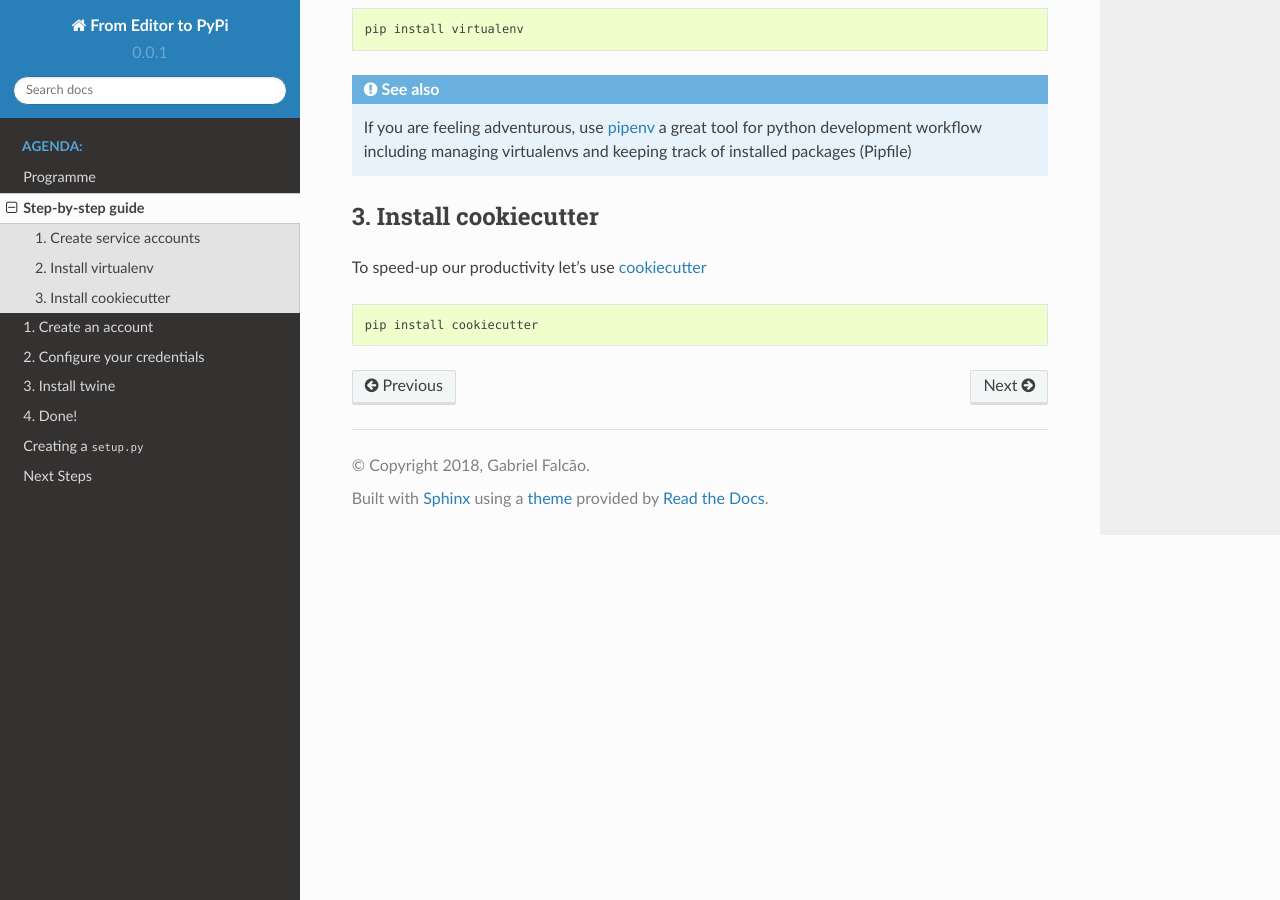
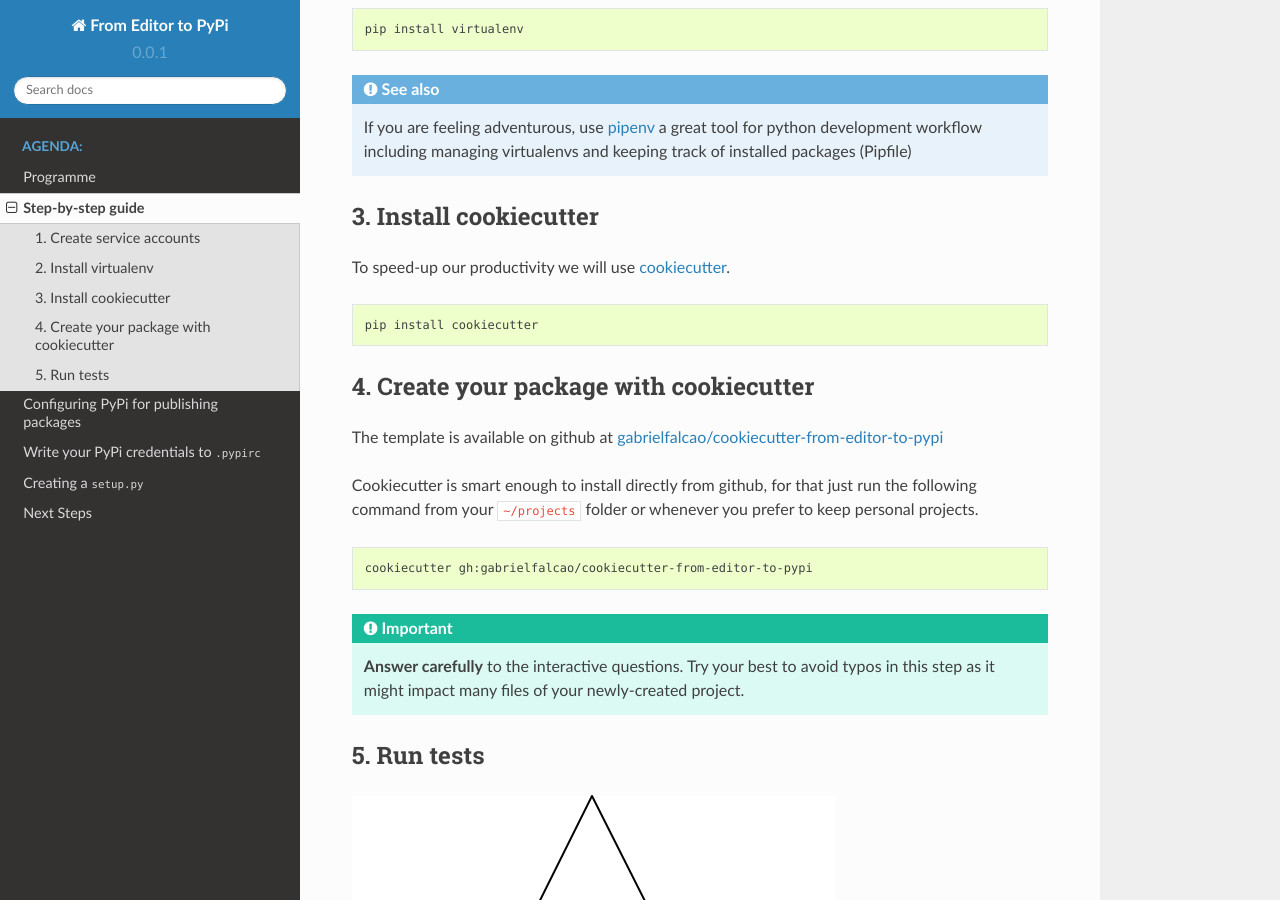
Before and after one commit to gabrielfalcao/from-your-editor-to-pypi, a Sphinx documentation site: the page built from docs/source/guide.rst, in a window 1280 px wide and 900 px high, scrolled down 528 px. Built offline with Sphinx 7.4.7 and the Read the Docs theme 2.0.0, drawn with Linux system fonts in a browser that asks for light colours; some of the changed text lies outside the part shown.

Commit message:
update guide

```diff
--- a/README.rst
+++ b/README.rst
@@ -2,5 +2,5 @@
 ==================================
 
 .. image:: https://readthedocs.org/projects/workshop-from-your-editor-to-pypi/badge/?version=latest
-:target: https://workshop-from-your-editor-to-pypi.readthedocs.io/en/latest/?badge=latest
-:alt: Documentation Status
+   :target: https://workshop-from-your-editor-to-pypi.readthedocs.io/en/latest/?badge=latest
+   :alt: Documentation Status
--- a/docs/source/configure-travis.rst
+++ /dev/null
@@ -1,6 +0,0 @@
-.. _configure travis:
-
-Configure Travis
-================
-
-Follow `this guide <https://docs.travis-ci.com/user/deployment/pypi/>`_
--- a/docs/source/guide.rst
+++ b/docs/source/guide.rst
@@ -4,7 +4,7 @@
 ==================
 
 
-.. _guide step 1:
+.. _create service accounts:
 
 1. Create service accounts
 --------------------------
@@ -20,7 +20,7 @@
 #. `Make a Read-The-Docs account  <https://readthedocs.org/accounts/signup/>`_
 #. `Make a Travis account <https://travis-ci.org/>`_ (requires a github account)
 
-.. _guide step 2:
+.. _install virtualenv:
 
 2. Install virtualenv
 ---------------------
@@ -32,13 +32,49 @@
 .. seealso:: If you are feeling adventurous, use `pipenv <https://docs.pipenv.org/>`_ a great tool for python development workflow including managing virtualenvs and keeping track of installed packages (Pipfile)
 
 
-.. _guide step 3:
+.. _install cookiecutter:
 
 3. Install cookiecutter
 -----------------------
 
-To speed-up our productivity let's use `cookiecutter <https://cookiecutter.readthedocs.io/en/latest/>`_
+To speed-up our productivity we will use `cookiecutter <https://cookiecutter.readthedocs.io/en/latest/>`_.
 
 .. code:: bash
 
    pip install cookiecutter
+
+
+4. Create your package with cookiecutter
+----------------------------------------
+
+The template is available on github at `gabrielfalcao/cookiecutter-from-editor-to-pypi <https://github.com/gabrielfalcao/cookiecutter-from-editor-to-pypi>`_
+
+Cookiecutter is smart enough to install directly from github, for that
+just run the following command from your ``~/projects`` folder or
+whenever you prefer to keep personal projects.
+
+
+.. code:: bash
+
+   cookiecutter gh:gabrielfalcao/cookiecutter-from-editor-to-pypi
+
+
+.. important:: **Answer carefully** to the interactive questions. Try
+               your best to avoid typos in this step as it might impact
+               many files of your newly-created project.
+
+
+5. Run tests
+------------
+
+.. image:: _static/pyramid.jpg
+.. image:: _static/unit-functional.jpg
+
+In your project root, run:
+
+
+.. code:: bash
+
+   make unit
+   make functional
+   make docs
```
Also changed, not shown: docs/source/index.rst (+3 -4 lines), docs/source/new-project-with-cookiecutter.rst (deleted, +0 -10 lines), docs/source/pypi-account.rst (deleted, +0 -37 lines), docs/source/pypirc-credentials.rst (added, +26 -0 lines), docs/source/_static/pyramid.jpg (added), docs/source/_static/unit-functional.jpg (added).
